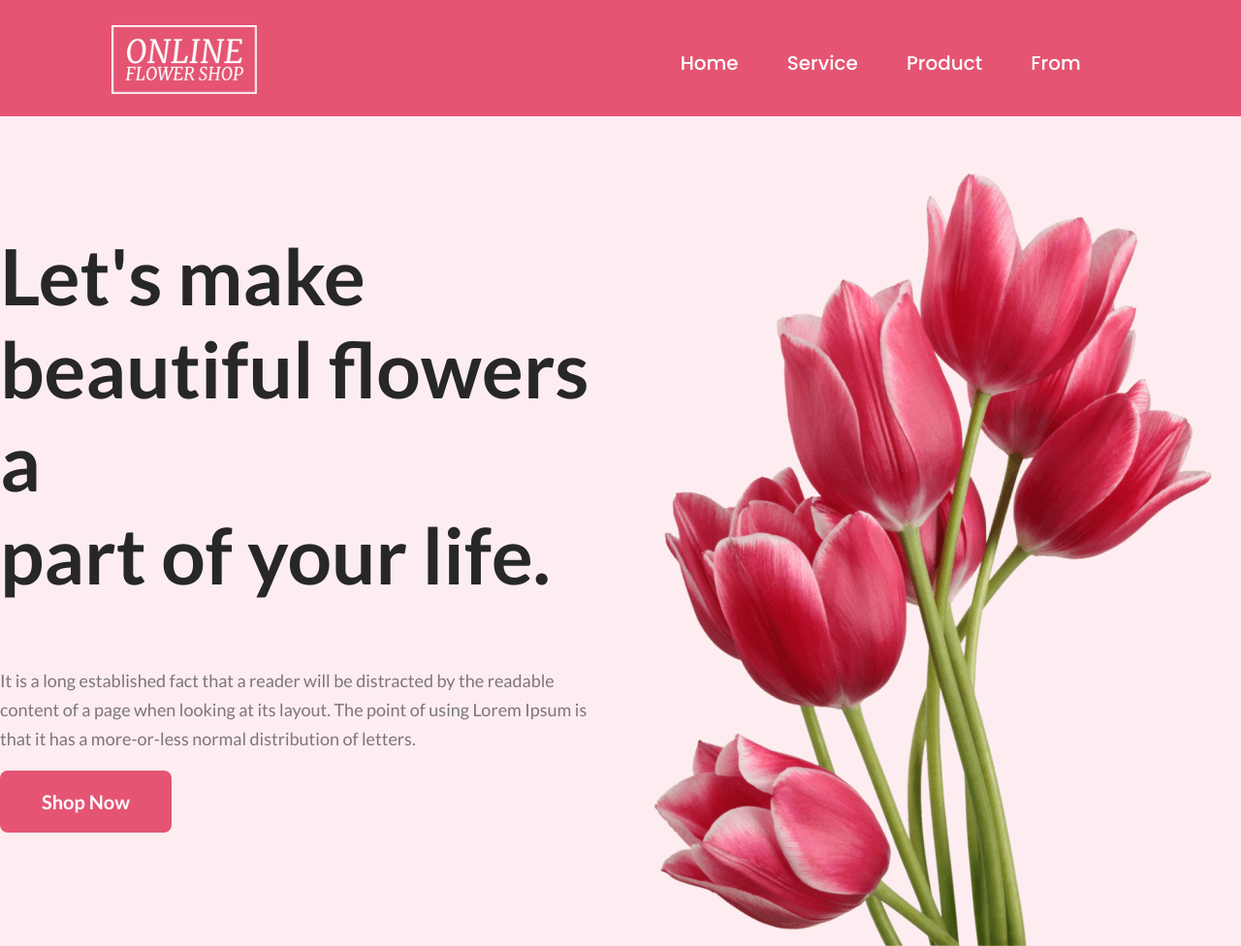
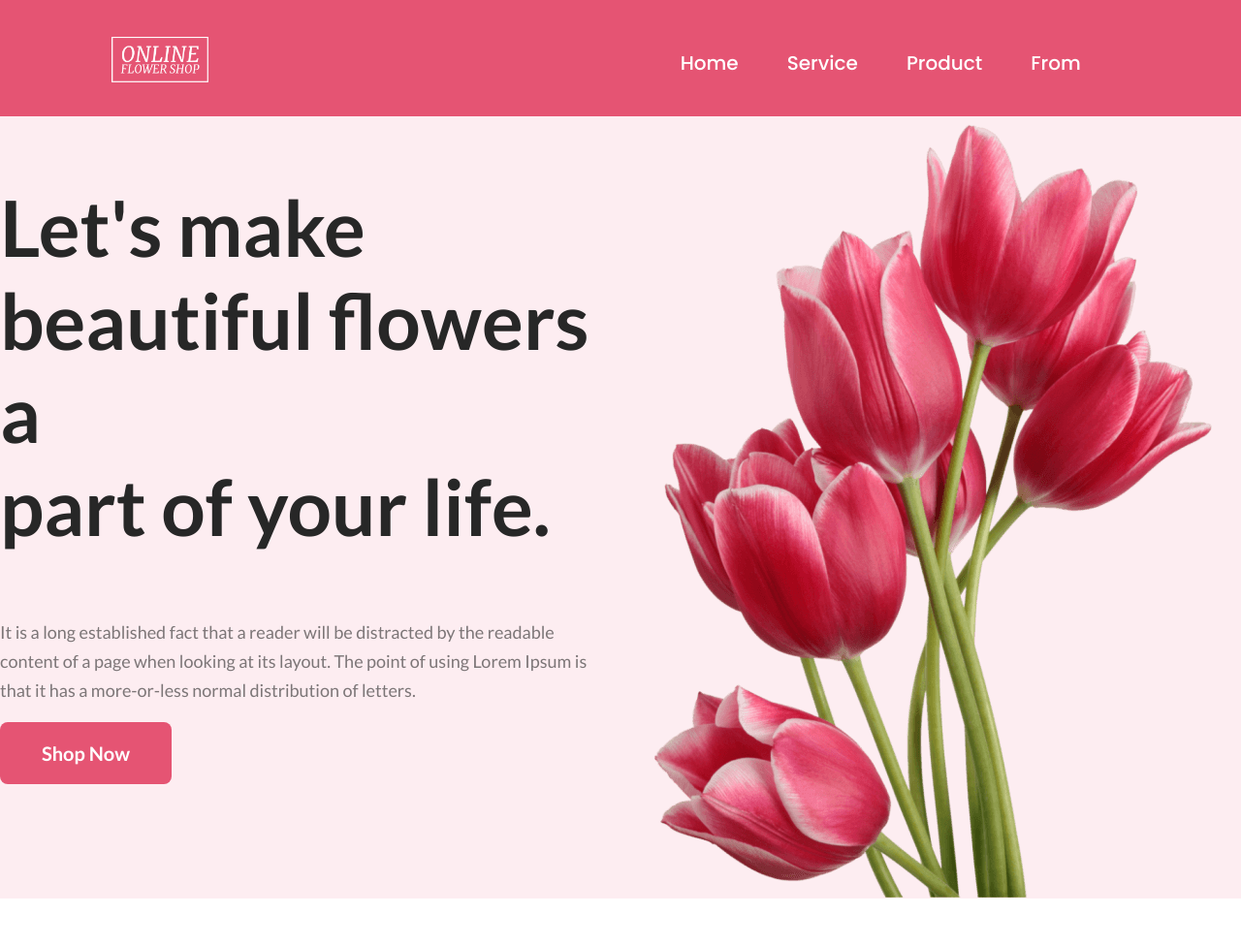
Before and after one commit to azizulislam74/flower-shop-assignment, a plain HTML site: page index.html in a window 1280 px wide. Shown: the top 976 px of the page at 97% size. Drawn offline with Linux system fonts and the light colour scheme.

Commit message:
done done

```diff
--- a/style.css
+++ b/style.css
@@ -37,7 +37,7 @@ body{
     height: 120px;
 }
 .logo {
-    width: 150px;
+    width: 100px;
     cursor: pointer;
 }
 .nav-bar {
@@ -77,7 +77,7 @@ ul,li{
 .top-contenir {
     display: flex;
     justify-content: space-evenly;
-    padding-top:50px;
+
 
 }
 .img-contenair {
```
Also changed, not shown: index.html (+3 -0 lines).
